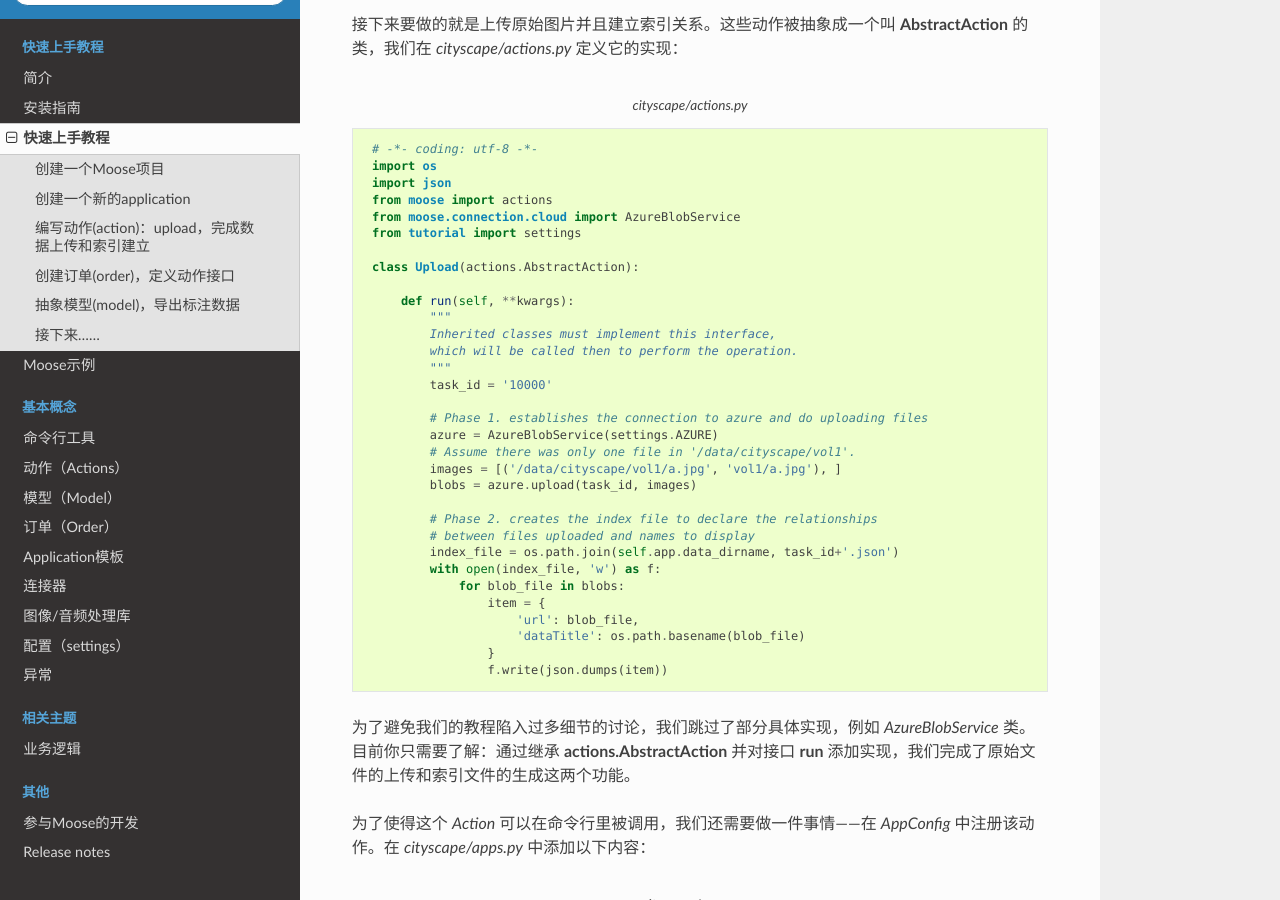
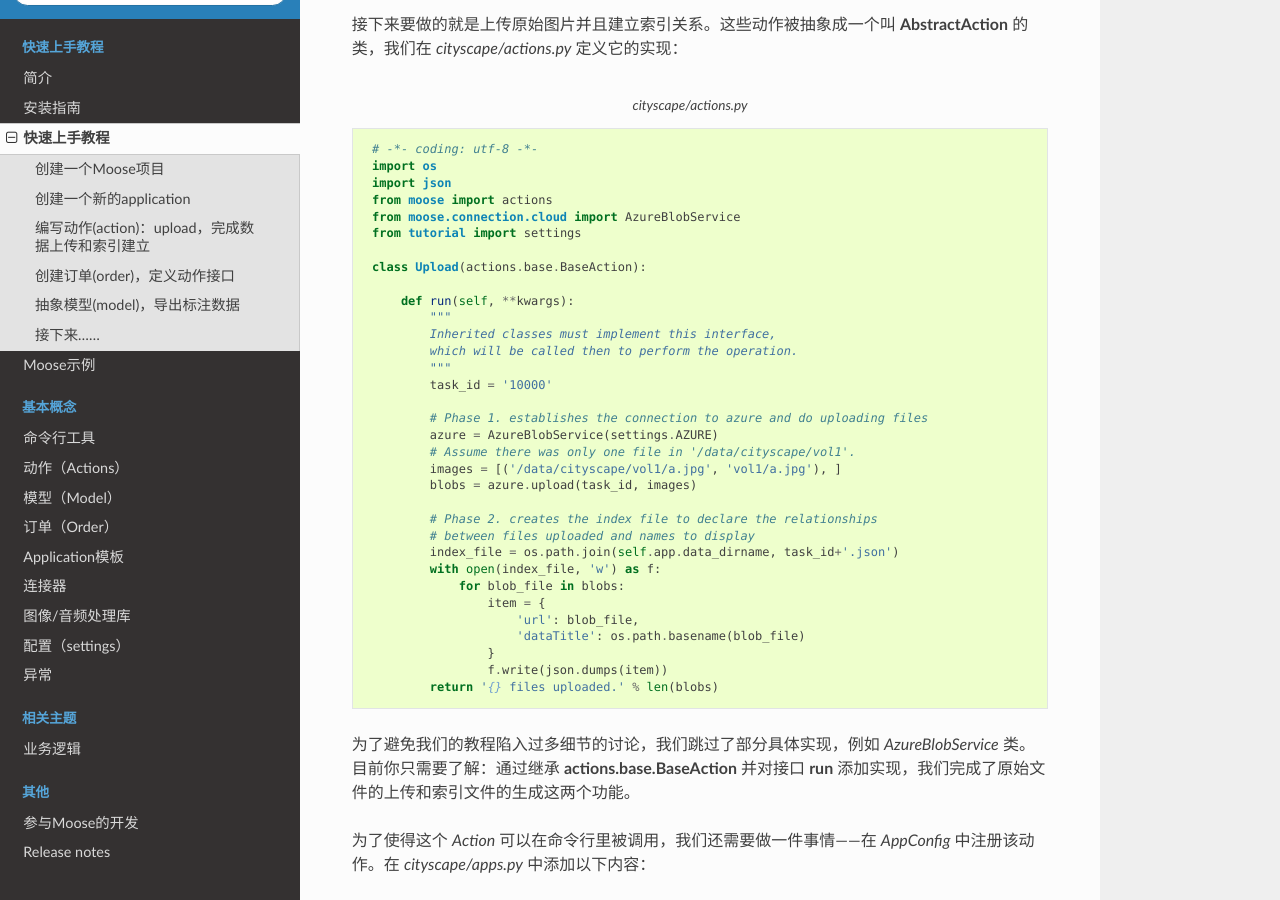
Before and after one commit to muma378/moose, a Sphinx documentation site: the page built from docs/intro/quickstart.rst, in a window 1280 px wide and 900 px high, scrolled down 2272 px. Built offline with Sphinx 7.4.7 and the Read the Docs theme 2.0.0, drawn with Linux system fonts in a browser that asks for light colours; some of the changed text lies outside the part shown.

Commit message:
fixed class to be derived: AbstractAction => base.BaseAction

```diff
--- a/docs/intro/quickstart.rst
+++ b/docs/intro/quickstart.rst
@@ -106,7 +106,7 @@ Moose提供了一系列的工具来自动创建相应的文件和文件夹，使
     from moose.connection.cloud import AzureBlobService
     from tutorial import settings
 
-    class Upload(actions.AbstractAction):
+    class Upload(actions.base.BaseAction):
 
         def run(self, **kwargs):
             """
@@ -131,10 +131,10 @@ Moose提供了一系列的工具来自动创建相应的文件和文件夹，使
                         'dataTitle': os.path.basename(blob_file)
                     }
                     f.write(json.dumps(item))
+            return '{} files uploaded.' % len(blobs)
 
 
-
-为了避免我们的教程陷入过多细节的讨论，我们跳过了部分具体实现，例如 *AzureBlobService* 类。目前你只需要了解：通过继承 **actions.AbstractAction** 并对接口 **run** 添加实现，我们完成了原始文件的上传和索引文件的生成这两个功能。
+为了避免我们的教程陷入过多细节的讨论，我们跳过了部分具体实现，例如 *AzureBlobService* 类。目前你只需要了解：通过继承 **actions.base.BaseAction** 并对接口 **run** 添加实现，我们完成了原始文件的上传和索引文件的生成这两个功能。
 
 为了使得这个 *Action* 可以在命令行里被调用，我们还需要做一件事情——在 *AppConfig* 中注册该动作。在 *cityscape/apps.py* 中添加以下内容：
 
@@ -225,7 +225,7 @@ Moose提供了一系列的工具来自动创建相应的文件和文件夹，使
    :caption: cityscape/actions.py
    :name: order-actions-py-1
 
-    class Upload(actions.AbstractAction):
+    class Upload(actions.base.BaseAction):
 
         def run(self, **kwargs):
             config = kwargs['config']
```
